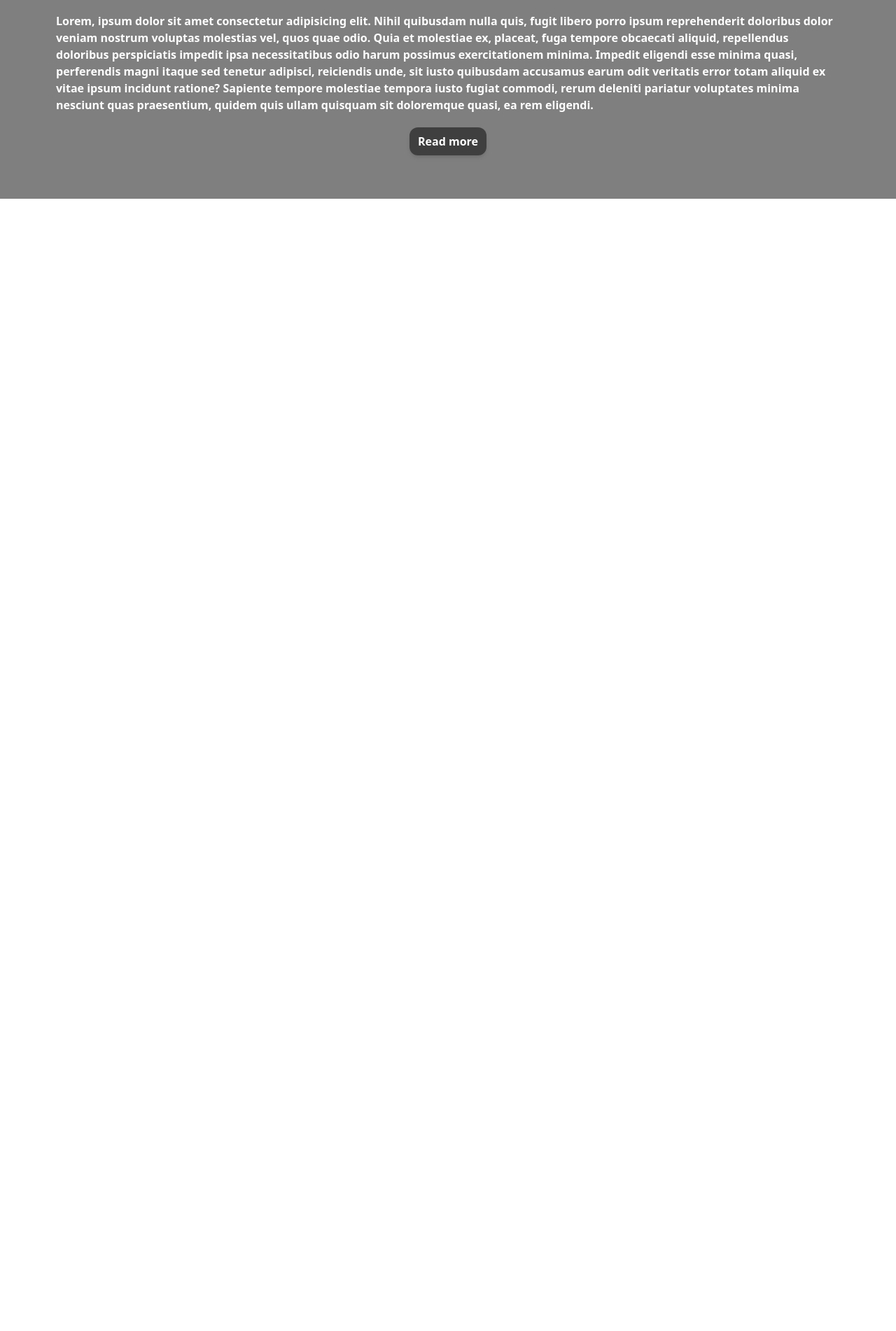
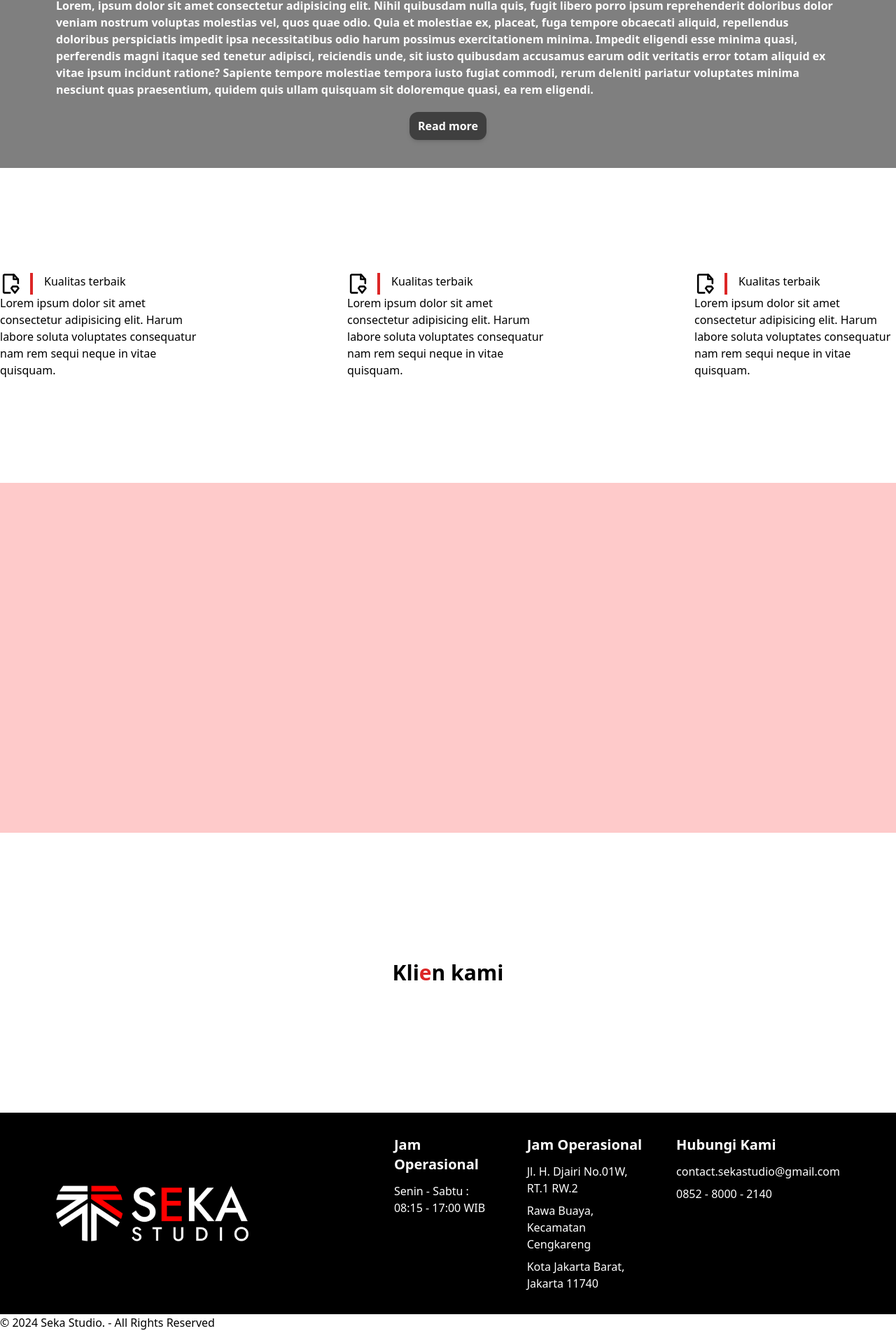
Before and after one commit to Ijon6k/Seka-studio-web, a React (Vite) app: page / in a window 1280 px wide. Shown: the part 2624-4526 px from the top of the page at 70% size. Before the commit the page ends 2908 px from the top, so only its background shows below. Built offline with nearby package versions, Linux system fonts and the light colour scheme.

Commit message:
added section

```diff
--- /dev/null
+++ b/src/components/layout/Footer.jsx
@@ -0,0 +1,39 @@
+const Footer = () => {
+  return (
+    <div className="h-fit">
+      <div className="bg-black text-white flex items-center  h-72 px-20">
+        <img
+          src="/public/images/LogoSeka.png"
+          alt="Logo Seka"
+          className="h-20 aspect-auto object-fit object-center object-cover"
+        />
+        <div className="flex ml-52 gap-10 w-full justify-between ">
+          <div>
+            <h1 className="pb-3 text-xl font-bold">Jam Operasional</h1>
+            <p>Senin - Sabtu : 08:15 - 17:00 WIB</p>
+          </div>
+          <div>
+            <h1 className="pb-3 text-xl font-bold">Jam Operasional</h1>
+            <div className="flex flex-col gap-2">
+              <p>Jl. H. Djairi No.01W, RT.1 RW.2</p>
+              <p>Rawa Buaya, Kecamatan Cengkareng</p>
+              <p>Kota Jakarta Barat, Jakarta 11740</p>
+            </div>
+          </div>
+          <div>
+            <h1 className="pb-3 text-xl font-bold">Hubungi Kami</h1>
+            <div className="flex flex-col gap-2">
+              <p>contact.sekastudio@gmail.com</p>
+              <p>0852 - 8000 - 2140</p>
+            </div>
+          </div>
+        </div>
+      </div>
+      <div>
+        <p>© 2024 Seka Studio. - All Rights Reserved</p>
+      </div>
+    </div>
+  );
+};
+
+export default Footer;
--- /dev/null
+++ b/src/components/ui/Benefit.jsx
@@ -0,0 +1,16 @@
+const Benefit = () => {
+  return (
+    <div className="w-72">
+      <div className="flex gap-3">
+        <img src="/public/icon/icon-park-outline_file-quality-one.svg" alt="" />
+        <h1 className="pl-4 border-l-4 border-red-600">Kualitas terbaik</h1>
+      </div>
+      <p>
+        Lorem ipsum dolor sit amet consectetur adipisicing elit. Harum labore
+        soluta voluptates consequatur nam rem sequi neque in vitae quisquam.
+      </p>
+    </div>
+  );
+};
+
+export default Benefit;
--- a/src/pages/Home.jsx
+++ b/src/pages/Home.jsx
@@ -1,5 +1,7 @@
+import Footer from "../components/layout/Footer";
 import HeroSection from "../components/layout/HeroSection";
 import PageWrapper from "../components/layout/PageWrapper";
+import Benefit from "../components/ui/Benefit";
 import Card from "../components/ui/Card";
 import data from "../ProductInterest.json";
 
@@ -7,13 +9,13 @@ const Home = () => {
   return (
     <PageWrapper customClass={""}>
       <HeroSection></HeroSection>
-      <section className="grid grid-cols-3 place-items-center max-w-screen-xl w-screen  p-10 gap-20 ">
+      <section className="grid mx-auto grid-cols-1 sm:grid-cols-2 lg:grid-cols-3 place-items-center max-w-screen-xl w-screen  p-10 gap-20 ">
         {data.map((course, index) => (
           <Card key={index} image={course.image} title={course.title} />
         ))}
       </section>
       {/* tentang kami */}
-      <section className="bg-black/50 h-96 w-full flex ">
+      <section className="bg-black/50 h-fit py-10 w-full flex ">
         <div className="w-fit m-auto px-20 flex justify-center flex-col">
           {" "}
           <h1 className="text-center text-white font-bold text-3xl pb-5">
@@ -38,6 +40,18 @@ const Home = () => {
           </button>
         </div>
       </section>
+      <section className="flex items-center justify-between max-w-screen-xl w-full mx-auto h-[450px]">
+        <Benefit></Benefit>
+        <Benefit></Benefit>
+        <Benefit></Benefit>
+      </section>
+      <section className="w-auto h-[500px] bg-red-200"></section>
+      <section className="w-full h-[400px] flex flex-col ">
+        <h1 className="text-center text-3xl font-bold m-auto">
+          Kli<span className="text-red-600">e</span>n kami
+        </h1>
+      </section>
+      <Footer></Footer>
     </PageWrapper>
   );
 };
```
Also changed, not shown: public/icon/icon-park-outline_file-quality-one.svg (added).
